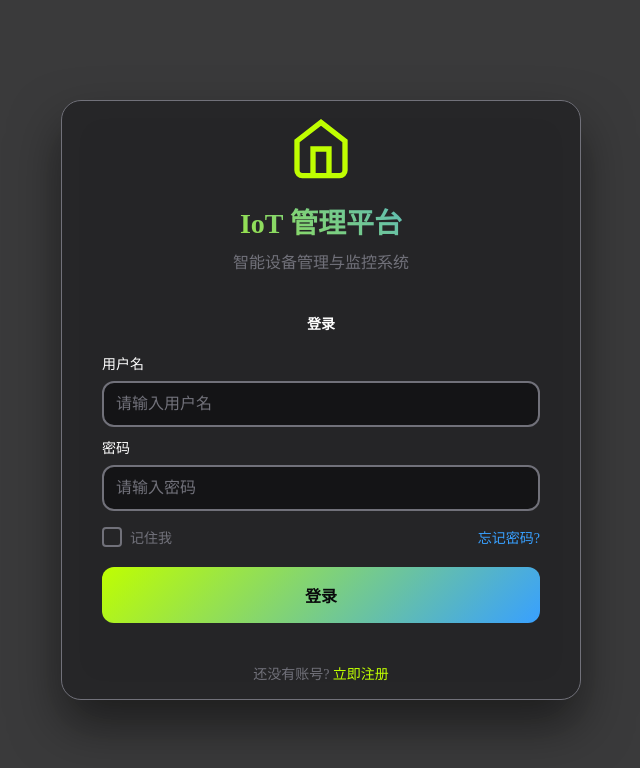
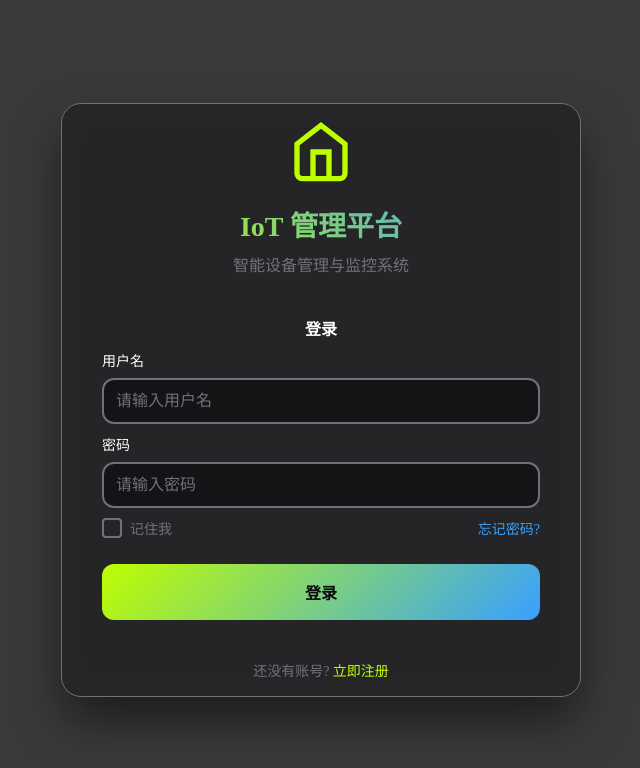
Before and after one commit to Jasper-Cheng/iot-web, a Vue app: page /login in a window 1280 px wide. Shown: the top 768 px of the page, without its empty margins (319-959 px from the left). Built offline with nearby package versions, Linux system fonts and the light colour scheme.

Commit message:
调整登录表单样式，更新字体大小和边距，提升视觉一致性和用户体验

```diff
--- a/src/views/Login.vue
+++ b/src/views/Login.vue
@@ -19,7 +19,7 @@
       <div class="form-options" style="justify-content: center;">
         <label class="checkbox-container" style="gap:8px;cursor:default;">
           <span class="checkmark" style="display:none"></span>
-          <span style="color: var(--color-login-text-primary); font-weight:600;">{{ isRegister ? '注册' : '登录' }}</span>
+          <span style="color: var(--color-login-text-primary); font-weight:600;font-size: 16px;">{{ isRegister ? '注册' : '登录' }}</span>
         </label>
       </div>
 
@@ -663,8 +663,7 @@ onMounted(() => {
   display: flex;
   justify-content: space-between;
   align-items: center;
-  margin-bottom: 20px;
-  margin-top: 16px;
+  margin-bottom: 10px;
 }
 
 .checkbox-container {
@@ -728,6 +727,7 @@ onMounted(() => {
   cursor: pointer;
   transition: all 0.3s ease;
   margin-bottom: 20px;
+  margin-top: 16px;
 }
 
 .login-btn:hover {
@@ -819,12 +819,6 @@ onMounted(() => {
   border-bottom: 1px solid var(--color-border, #e0e0e0);
 }
 
-/* 提交按钮容器 */
-.submit-button-container {
-  margin-top: 20px;
-}
-
-
 
 /* 响应式设计 */
 @media (max-width: 768px) {
```
